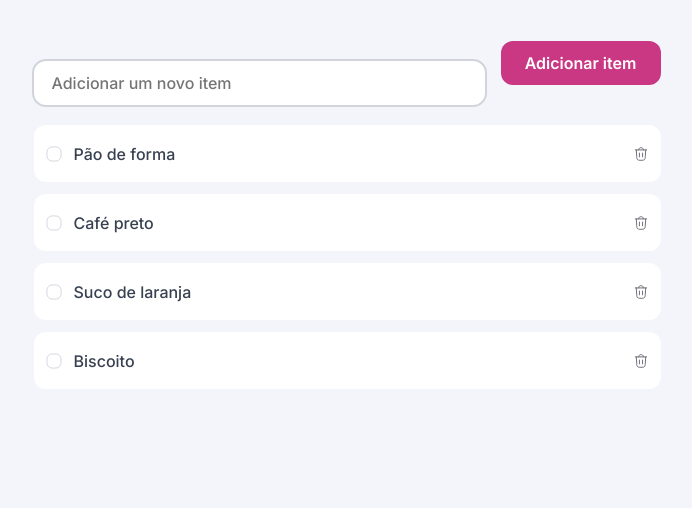
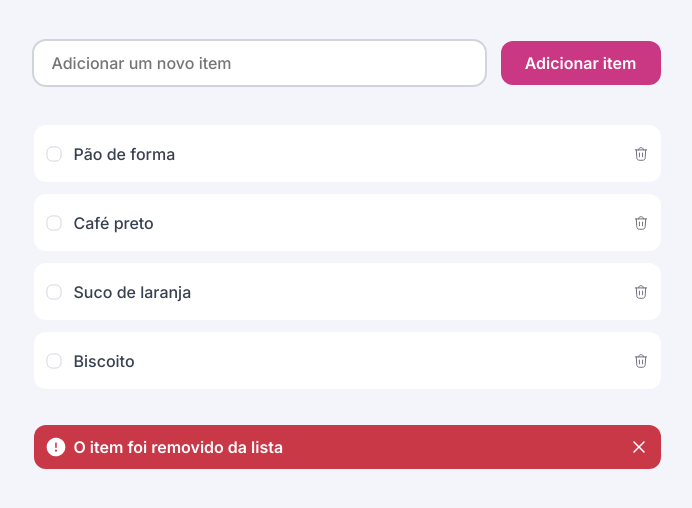
Before and after one commit to vitorpalheta/projeto-lista-de-compras, a plain HTML site: page index.html in a window 1280 px wide. Shown: the part 228-736 px from the top of the page, without its empty margins (293-985 px from the left). Drawn offline with Linux system fonts and the light colour scheme.

Commit message:
Finalizando o footer com a mensagem de item removido

```diff
--- a/index.html
+++ b/index.html
@@ -53,6 +53,14 @@
         </ul>
       </section>
     </main>
+
+    <footer>
+      <div>
+        <img src="images/icons/warning-circle-filled.svg" alt="Ícone de alerta">
+        <span>O item foi removido da lista</span>
+        <img src="images/icons/delete-small.svg" alt="Ícone de fechar">
+      </div>
+    </footer>
   </div>
 
 
--- /dev/null
+++ b/styles/footer.css
@@ -0,0 +1,15 @@
+footer div{
+  padding: 0.75rem;
+  background-color: var(--color-danger);
+  border-radius: 0.75rem;
+  margin-top: 2.25rem;
+  display: flex;
+  align-items: center;
+  gap: 0.5rem;
+
+  & span{
+    margin-right: auto;
+    font: var(--label);
+    color: var(--always-white);
+  }
+}
--- a/styles/header.css
+++ b/styles/header.css
@@ -19,6 +19,7 @@ header{
     display: flex;
     flex-direction: column;
     gap: 1rem;
+    margin-bottom: 2.5rem;
 
     & input{
       padding: 0.6875rem 1.125rem;
@@ -44,7 +45,7 @@ header{
       color: var(--always-white);
       background-color: var(--color-brand);
       font: var(--label);
-      margin-bottom: 2.5rem;
+
     }
 
     & button:hover{
@@ -76,6 +77,7 @@ header{
       & button {
         width: 10rem;
         height: 2.75rem;
+
       }
     }
 
--- a/styles/index.css
+++ b/styles/index.css
@@ -1,3 +1,4 @@
 @import url(global.css);
 @import url(header.css);
 @import url(main.css);
+@import url(footer.css);
```
Also changed, not shown: images/icons/delete-small.svg (added), images/icons/warning-circle-filled.svg (added).
